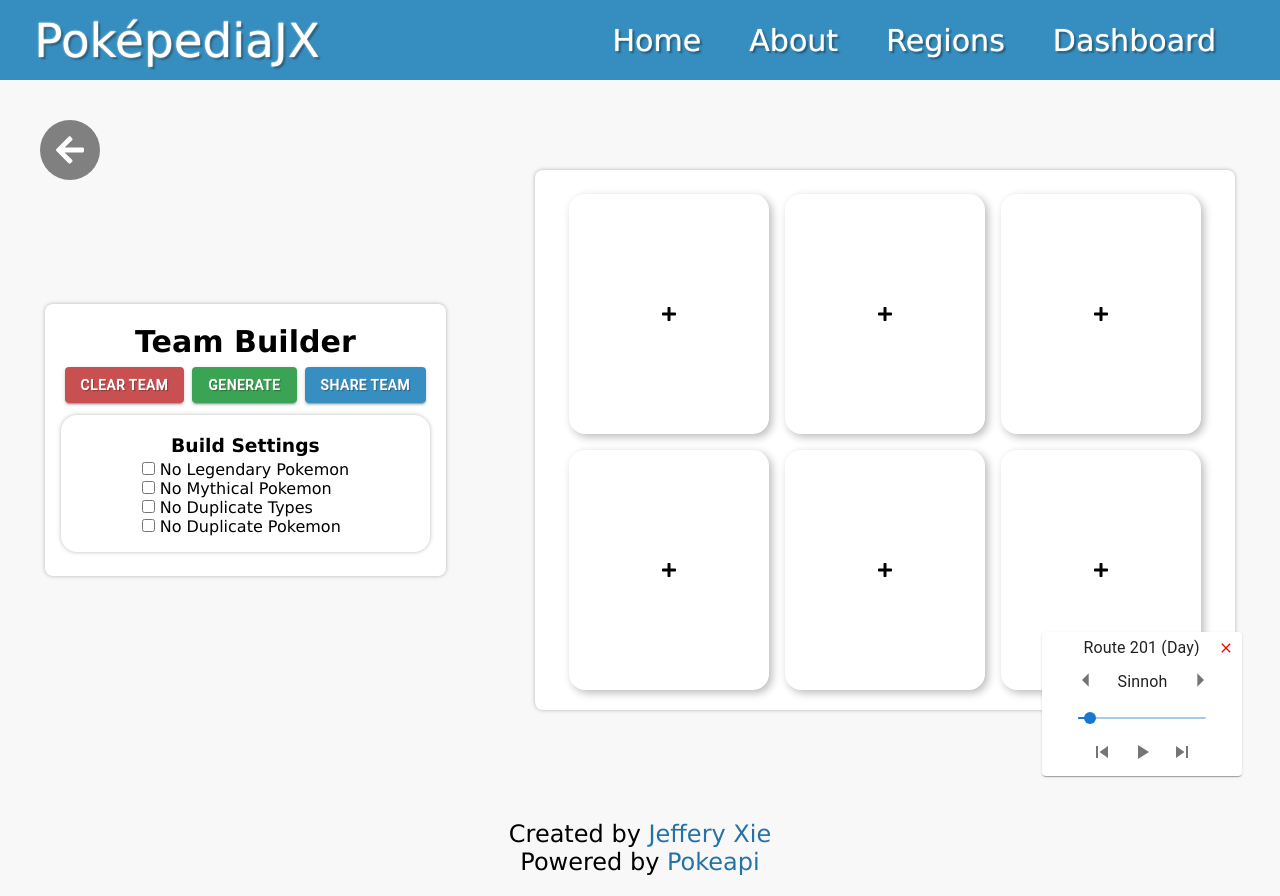
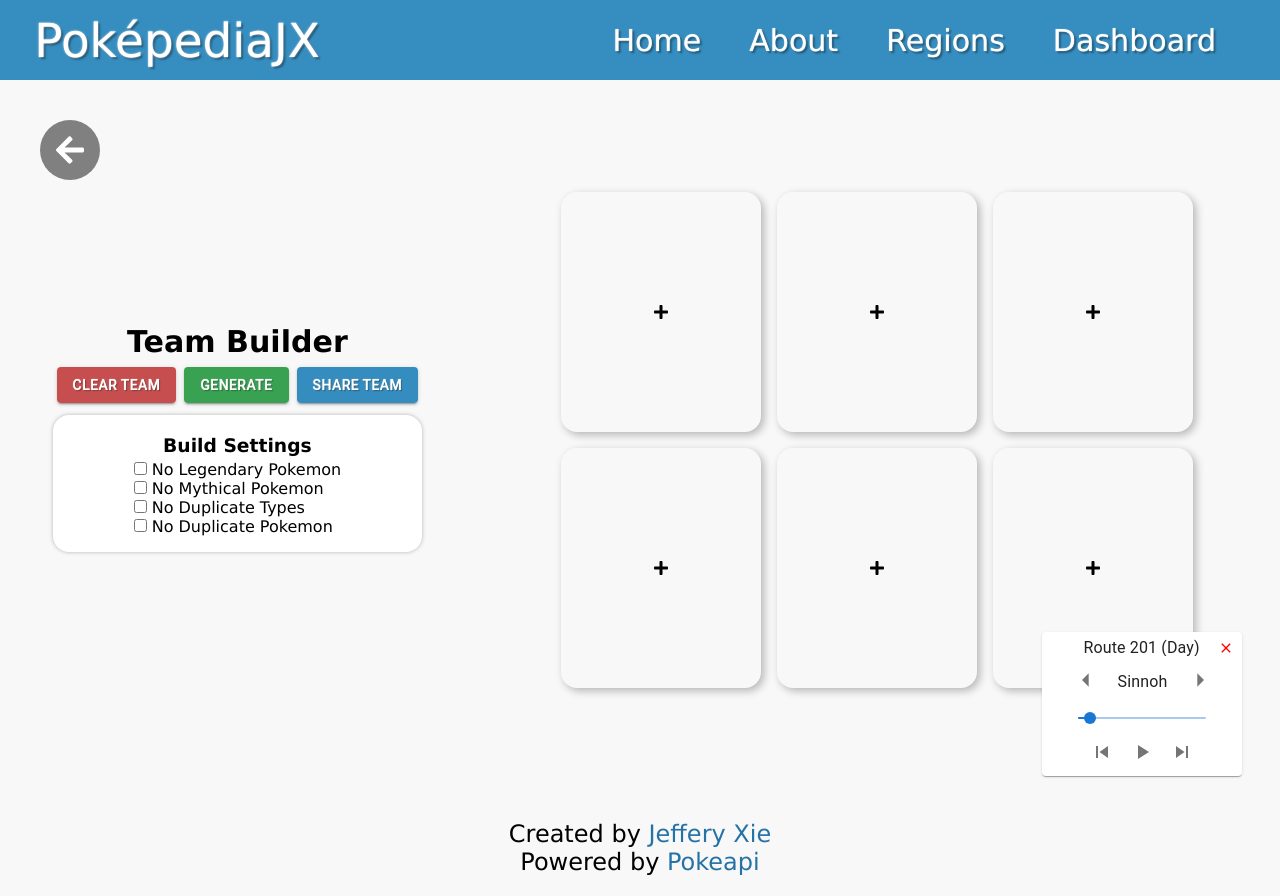
Before and after one commit to rJefferyXie/Pokepedia-React, a React (Create React App) app in the folder client/: page /team in a window 1280 px wide. Built offline with nearby package versions, Linux system fonts and the light colour scheme.

Commit message:
Added containers for related items.

```diff
--- a/client/src/components/Dashboard/Dashboard.css
+++ b/client/src/components/Dashboard/Dashboard.css
@@ -1,30 +1,20 @@
 #Dashboard-container {
-    height: calc(100vh - 80px);
+    height: 100%;
     width: min(100%, 1820px);
-    margin: 80px auto 0px;
-    padding: 1rem;
+    margin: 100px auto;
 }
 
 #Dashboard-left {
-    height: 40%;
-    width: 40%;
+    height: 100%;
+    width: min(100%, 420px);
     justify-content: center;
-    padding: 1rem;
-    background-color: white;
-    box-shadow: 0px 0px 4px rgb(0, 0, 0, 27%);
     flex-wrap: wrap;
     margin: auto;
-    align-content: flex-start;
 }
 
 #Dashboard-right {
-    display: flex;
-    height: 80%;
-    width: 55%;
-    border-radius: 8px;
-    padding: 1rem;
-    background-color: white;
-    box-shadow: 0px 0px 4px rgb(0, 0, 0, 27%);
+    height: 100%;
+    width: min(100%, 820px);
     margin: auto;
 }
 
@@ -35,14 +25,12 @@
 }
 
 #Posts {
-    display: flex;
     flex-wrap: wrap;
-    justify-content: center;
     margin-top: 8px;
 }
 
 .team-post {
-    margin: 8px 8px;
+    margin: 4px 4px;
     background-color: white;
     padding: 4px 8px;
     border-radius: 8px;
@@ -52,7 +40,7 @@
 }
 
 .fun-stat {
-    width: calc(50% - 8px);
+    width: min(205px, 47%);
     height: 80px;
     margin: 4px;
     text-align: center;
--- a/client/src/components/Team/Team.css
+++ b/client/src/components/Team/Team.css
@@ -12,23 +12,14 @@
 }
 
 #Team-right {
-    height: min(100%, 540px);
+    height: fit-content;
     width: min(100%, 700px);
     margin: auto;
-    padding: 1rem;
-    background-color: white;
-    box-shadow: 0px 0px 4px rgb(0, 0, 0, 27%);
-    border-radius: 8px;
 }
 
 #Team-left {
     margin: auto;
-    height: fit-content;
     width: fit-content;
-    padding: 1rem;
-    background-color: white;
-    box-shadow: 0px 0px 4px rgb(0, 0, 0, 27%);
-    border-radius: 8px;
 }
 
 #Team-header {
```
